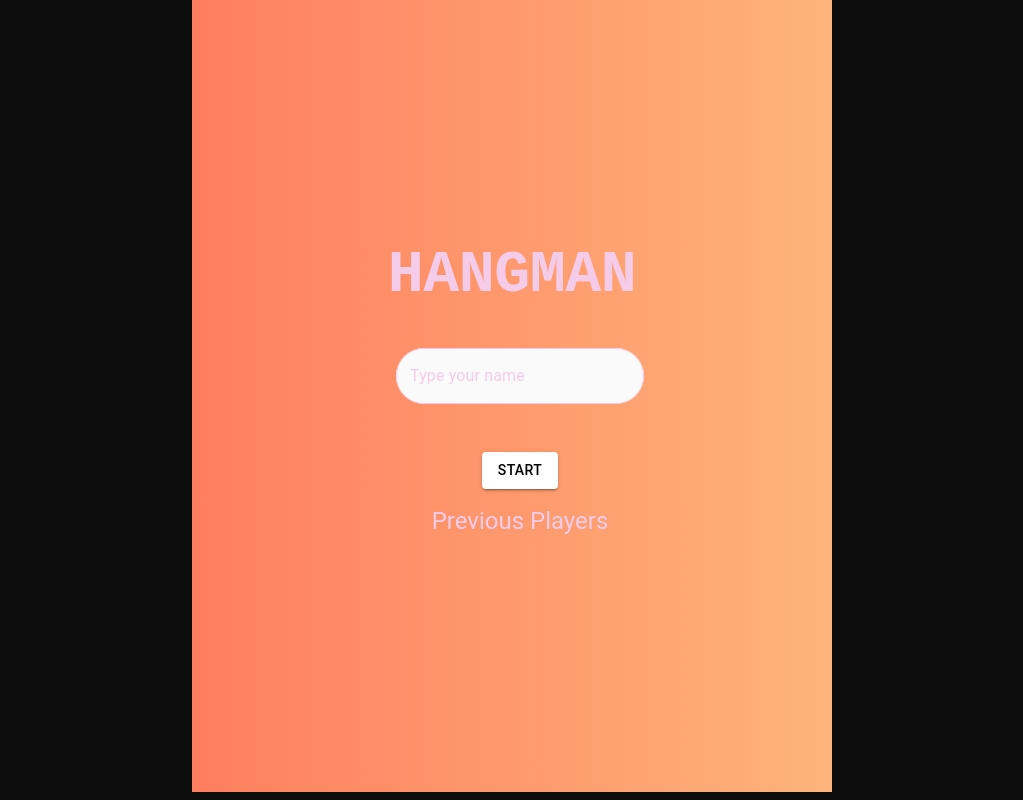
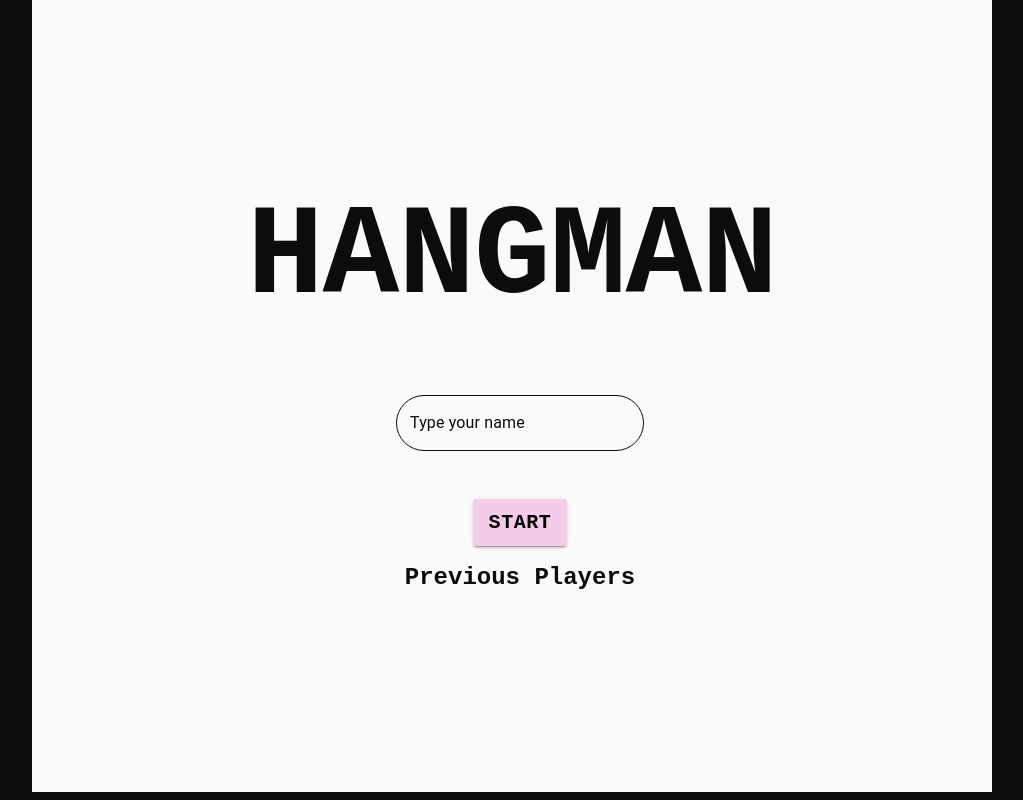
Before and after one commit to cbalsemao/hangman-game, a React (Create React App) app: page / in a window 1280 px wide. Shown: the whole page, without its empty margins (120-1143 px from the left). Built offline with nearby package versions, Linux system fonts and the light colour scheme.

Commit message:
chore: wip

```diff
--- a/src/App.tsx
+++ b/src/App.tsx
@@ -125,7 +125,7 @@ function App() {
               width: '100%',
               height: '100%',
               textAlign: 'center',
-              background: 'linear-gradient(to right, #ff7e5f, #feb47b)',
+              background: palette.white,
             }}
           >
             <TitleWrapper>
@@ -137,12 +137,16 @@ function App() {
                 sx={{
                   fontFamily: theme.typography.fontFamily,
                   fontWeight: 'bold',
+                  fontSize: { xs: '2rem', sm: '3rem', md: '4rem', lg: '8rem' },
                 }}
               >
                 Hangman
               </Typography>
             </TitleWrapper>
-            <Grid item>
+            <Grid
+              item
+              sx={{ width: '100%', display: 'flex', justifyContent: 'center' }}
+            >
               <TextField
                 id="outlined-basic"
                 label="Type your name"
@@ -153,21 +157,21 @@ function App() {
                     borderRadius: 10,
                     '&.Mui-focused fieldset': {
                       borderRadius: 10,
-                      borderColor: palette.darkWhite,
+                      borderColor: palette.black,
                     },
                     '&:hover fieldset': {
                       borderRadius: 10,
-                      borderColor: palette.darkWhite,
+                      borderColor: palette.black,
                     },
                     '& fieldset': {
                       borderRadius: 10,
-                      borderColor: palette.darkWhite,
+                      borderColor: palette.black,
                     },
                   },
                 }}
                 InputLabelProps={{
                   sx: {
-                    color: palette.darkWhite,
+                    color: palette.black,
                   },
                 }}
               />
@@ -175,8 +179,16 @@ function App() {
             <Grid item>
               <ButtonHM label={'Start'} onClick={handleStart} />
             </Grid>
-            <Grid item sx={{ color: palette.darkWhite }}>
-              <Typography variant="h5" component="h2" gutterBottom>
+            <Grid item sx={{ color: palette.black }}>
+              <Typography
+                sx={{
+                  fontFamily: theme.typography.fontFamily,
+                  fontWeight: 'bold',
+                }}
+                variant="h5"
+                component="h2"
+                gutterBottom
+              >
                 Previous Players
               </Typography>
               {rankings.map((player) => (
@@ -197,14 +209,13 @@ function App() {
         {isGameInProgress(gameStatus) && (
           <Grid
             container
-            spacing={2}
             direction="column"
             justifyContent="center"
             alignItems="center"
             sx={{
               minHeight: '100vh',
               textAlign: 'center',
-              background: 'linear-gradient(to right, #ff7e5f, #feb47b)',
+              background: palette.white,
             }}
           >
             <TitleWrapper>
@@ -213,21 +224,47 @@ function App() {
                 component="h1"
                 gutterBottom
                 align="center"
+                sx={{
+                  fontFamily: theme.typography.fontFamily,
+                  fontWeight: 'bold',
+                  fontSize: { xs: '2rem', sm: '3rem', md: '4rem', lg: '5rem' },
+                }}
               >
                 Hangman
               </Typography>
             </TitleWrapper>
-            <MovieWrapper>
+            <Box
+              sx={{
+                display: 'flex',
+                flexDirection: 'row',
+                justifyContent: 'center',
+                alignItems: 'center',
+              }}
+            >
+              <Box>
                 <Typography variant="h4" component="p">
                   {HANGMAN_IMAGE[countdown]}
                 </Typography>
-              <Typography variant="h5" component="p">
-                {getHiddenWord(secretWord, guessedLetters)}
+              </Box>
+              <MovieWrapper>
+                <Typography
+                  variant="h4"
+                  component="p"
+                  sx={{
+                    fontSize: {
+                      xs: '1.5rem',
+                      sm: '2rem',
+                      md: '2.5rem',
+                      lg: '3rem',
+                    },
+                    paddingBottom: 4,
+                  }}
+                >
+                  {getHiddenWord(secretWord, guessedLetters).toUpperCase()}
                 </Typography>
-            </MovieWrapper>
                 <AlphabetWrapper container spacing={1}>
                   {alphabet.map((letter) => (
-                <Grid item key={letter} xs={4} sm={2}>
+                    <Grid item key={letter} xs={2} sm={2}>
                       <Button
                         onClick={() => handleWordToGuess(letter)}
                         variant="contained"
@@ -237,11 +274,13 @@ function App() {
                           fontWeight: 'bold',
                         }}
                       >
-                    {letter}
+                        {letter.toUpperCase()}
                       </Button>
                     </Grid>
                   ))}
                 </AlphabetWrapper>
+              </MovieWrapper>
+            </Box>
           </Grid>
         )}
         {isGameEndedWin(gameStatus) && (
@@ -254,7 +293,7 @@ function App() {
             sx={{
               minHeight: '100vh',
               textAlign: 'center',
-              background: 'linear-gradient(to right, #ff7e5f, #feb47b)',
+              background: palette.white,
             }}
           >
             <Paper
@@ -294,7 +333,7 @@ function App() {
               height: '100vh',
               width: '100vh',
               textAlign: 'center',
-              background: 'linear-gradient(to right, #ff7e5f, #feb47b)',
+              background: palette.white,
             }}
           >
             <Paper
--- a/src/styles/styleguide.ts
+++ b/src/styles/styleguide.ts
@@ -42,7 +42,7 @@ export const TitleWrapper = styled.div({
   justifyContent: 'center',
   alignItems: 'center',
   fontFamily: theme.typography.fontFamily,
-  color: palette.darkWhite,
+  color: palette.black,
   textTransform: 'uppercase',
   fontSize: '30px',
 
@@ -63,19 +63,24 @@ export const ButtonWrapper = styled.div({
   flexDirection: 'column',
 });
 
-export const MovieWrapper = styled.div({
+export const MovieWrapper = styled(Grid)({
   display: 'flex',
   justifyContent: 'space-around',
   alignItems: 'center',
-  width: '40%',
+
   fontSize: '30px',
+  flexDirection: 'column',
+
+  '@media (max-width: 1000px)': {
+    flexDirection: 'column',
+  },
 });
 
 export const AlphabetWrapper = styled(Grid)({
   width: '500px',
   flexDirection: 'row',
   borderRadius: '42px',
-  padding: '25px',
+
   minWidth: '500px',
 });
 
--- a/src/utils/components.tsx
+++ b/src/utils/components.tsx
@@ -1,5 +1,5 @@
 import { Button, Card, Grid, Typography } from '@mui/material';
-import { ButtonWrapper, palette } from '../styles/styleguide';
+import { ButtonWrapper, palette, theme } from '../styles/styleguide';
 import { Ranking } from './types';
 import { RankingBdWrapper, RankingList } from '../styles/styleguide';
 type ButtonHMProps = {
@@ -15,7 +15,20 @@ export const ButtonHM = ({ title, label, onClick }: ButtonHMProps) => {
       <Button
         onClick={onClick}
         variant="contained"
-        sx={{ color: 'black', backgroundColor: 'white' }}
+        sx={{
+          color: 'black',
+          backgroundColor: palette.darkWhite,
+          fontFamily: theme.typography.fontFamily,
+          fontWeight: 'bold',
+          fontSize: '20px',
+          transition: 'transform 0.3s ease, background-color 0.3s ease',
+
+          '&:hover': {
+            backgroundColor: palette.black,
+            transform: 'scale(1.1)',
+            color: palette.white,
+          },
+        }}
       >
         {label}
       </Button>
@@ -76,8 +89,8 @@ export const AppWrapper = ({ children }: { children: React.ReactNode }) => {
         flexDirection: 'column',
 
         backgroundColor: palette.black,
-        paddingRight: { xs: 2, sm: 3, md: 4, lg: 40 },
-        paddingLeft: { xs: 2, sm: 3, md: 4, lg: 40 },
+        paddingRight: { xs: 2, sm: 3, md: 4, lg: 20 },
+        paddingLeft: { xs: 2, sm: 3, md: 4, lg: 20 },
       }}
     >
       {children}
--- a/src/utils/utility.tsx
+++ b/src/utils/utility.tsx
@@ -1,15 +1,15 @@
-import { ReactElement } from "react";
-import img0 from "../assets/img-hangman1.png";
-import img1 from "../assets/img-hangman2.png";
-import img2 from "../assets/img-hangman3.png";
-import img3 from "../assets/img-hangman4.png";
-import img4 from "../assets/img-hangman5.png";
-import img5 from "../assets/img-hangman6.png";
-import img6 from "../assets/img-hangman7.png";
-import { HangmanSteps, Movies, Ranking } from "./types";
-import { MOCK_MOVIES } from "./movies";
+import { ReactElement } from 'react';
+import img0 from '../assets/img-hangman1.png';
+import img1 from '../assets/img-hangman2.png';
+import img2 from '../assets/img-hangman3.png';
+import img3 from '../assets/img-hangman4.png';
+import img4 from '../assets/img-hangman5.png';
+import img5 from '../assets/img-hangman6.png';
+import img6 from '../assets/img-hangman7.png';
+import { HangmanSteps, Movies, Ranking } from './types';
+import { MOCK_MOVIES } from './movies';
 
-const HANGMAN_IMAGE_SIZE = { width: "300", height: "300" };
+const HANGMAN_IMAGE_SIZE = { width: '300', height: '300' };
 
 export const HANGMAN_IMAGE: Record<HangmanSteps, ReactElement> = {
   0: <img src={img6} {...HANGMAN_IMAGE_SIZE} />,
@@ -26,39 +26,39 @@ export const COUNTDOWN_START = 7;
 export const COUNTDOWN_END = 0;
 
 export const alphabet: string[] = [
-  "a",
-  "b",
-  "c",
-  "d",
-  "e",
-  "f",
-  "g",
-  "h",
-  "i",
-  "j",
-  "k",
-  "l",
-  "m",
-  "n",
-  "o",
-  "p",
-  "q",
-  "r",
-  "s",
-  "t",
-  "u",
-  "v",
-  "w",
-  "x",
-  "y",
-  "z",
+  'a',
+  'b',
+  'c',
+  'd',
+  'e',
+  'f',
+  'g',
+  'h',
+  'i',
+  'j',
+  'k',
+  'l',
+  'm',
+  'n',
+  'o',
+  'p',
+  'q',
+  'r',
+  's',
+  't',
+  'u',
+  'v',
+  'w',
+  'x',
+  'y',
+  'z',
 ];
 
 export enum GameStatus {
-  ToStart = "ToStart",
-  InProgress = "InProgress",
-  Win = "Win",
-  Lose = "Lose",
+  ToStart = 'ToStart',
+  InProgress = 'InProgress',
+  Win = 'Win',
+  Lose = 'Lose',
 }
 
 export const selectRandomMovie = (movies?: Movies) => {
@@ -69,11 +69,11 @@ export const selectRandomMovie = (movies?: Movies) => {
 
 export const getHiddenWord = (word: string, guessedLetters: string[]) => {
   return word
-    .split("")
+    .split('')
     .map((letter) =>
-      letter === " " ? " " : guessedLetters.includes(letter) ? letter : "-"
+      letter === ' ' ? ' ' : guessedLetters.includes(letter) ? letter : ' _ '
     )
-    .join("");
+    .join('');
 };
 
 export const isGameToStart = (gameStatus: GameStatus) => {
@@ -146,11 +146,11 @@ export const calculatePlayerTime = (initialTime: Date, finalTime: Date) => {
 };
 
 const compareFormattedDates = (dateA: string, dateB: string) => {
-  const aMinutes = parseInt(dateA.split("m")[0]);
-  const aSeconds = parseInt(dateA.split("m")[1].split("s")[0]);
+  const aMinutes = parseInt(dateA.split('m')[0]);
+  const aSeconds = parseInt(dateA.split('m')[1].split('s')[0]);
 
-  const bMinutes = parseInt(dateB.split("m")[0]);
-  const bSeconds = parseInt(dateB.split("m")[1].split("s")[0]);
+  const bMinutes = parseInt(dateB.split('m')[0]);
+  const bSeconds = parseInt(dateB.split('m')[1].split('s')[0]);
 
   const totalAseconds = aMinutes * 60 + aSeconds;
   const totalBseconds = bMinutes * 60 + bSeconds;
```
Lines whose indentation alone changed are shown as unchanged.
